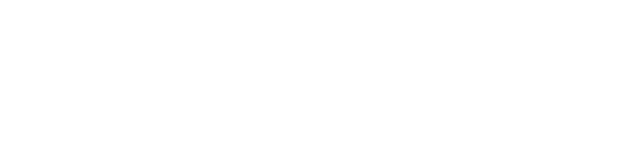
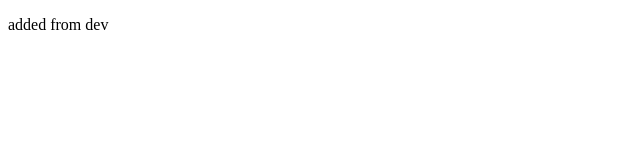
Before and after one commit to aikast/exam-practice, a plain HTML site: page index.html in a window 1280 px wide. Shown: the whole page, without its empty margins (0-640 px from the left). Drawn offline with Linux system fonts and the light colour scheme.

Commit message:
added some text

```diff
--- a/index.html
+++ b/index.html
@@ -8,5 +8,6 @@
 </head>
 <body>
 	<p></p>
+	<p>added from dev</p>
 </body>
 </html>
```
